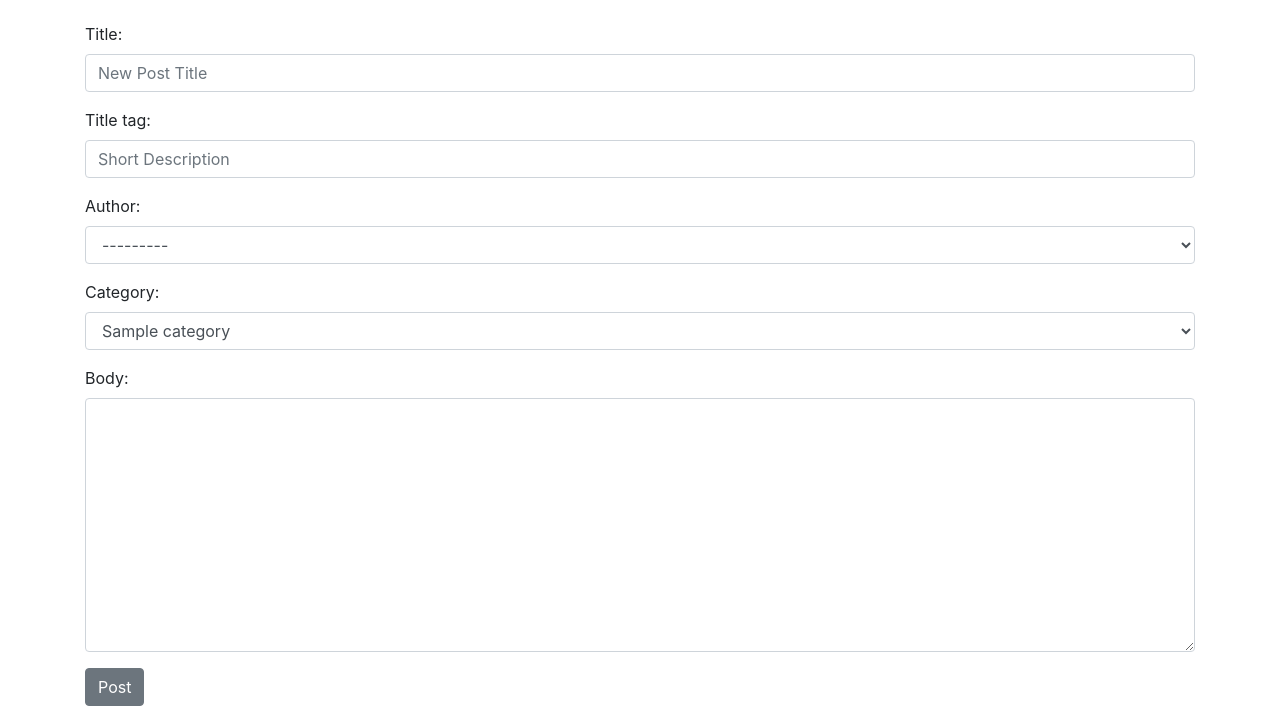
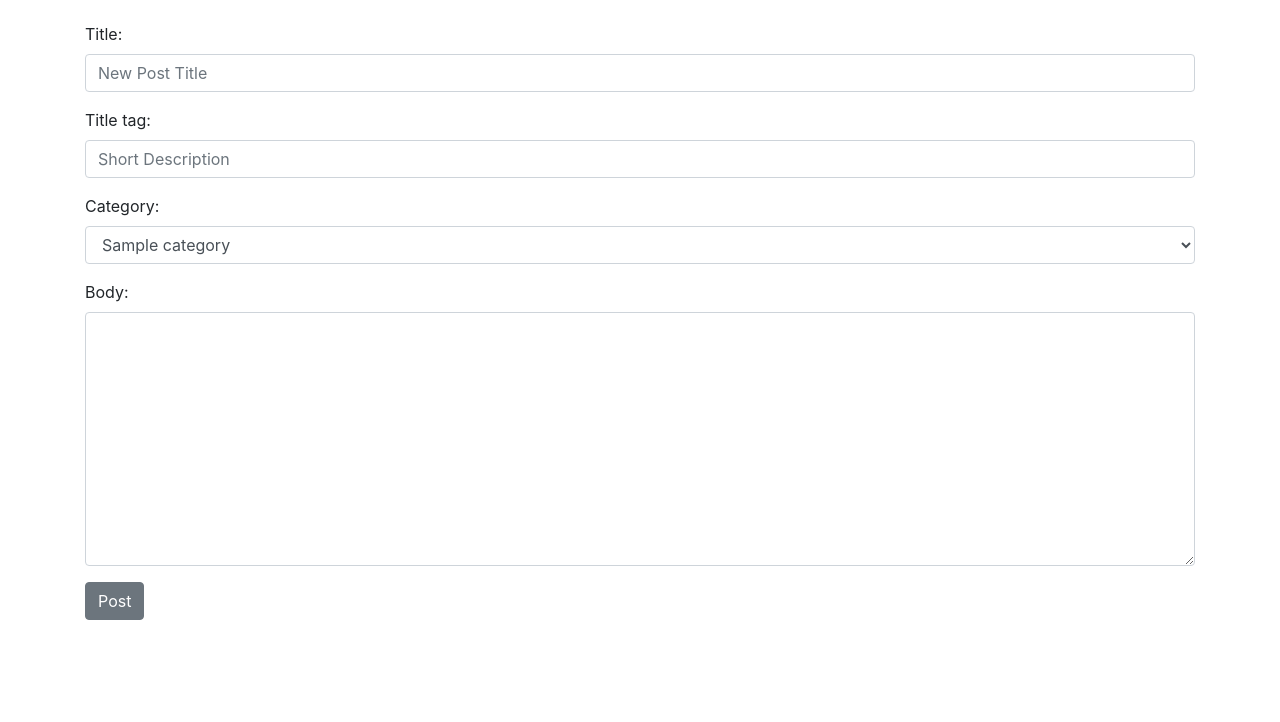
Before and after one commit to jpapu/portfolio, a Django app: page /create_post/ in a window 1280 px wide. Shown: the part 162-884 px from the top of the page. After the commit the page ends 782 px from the top, so only its background shows below. Run offline with Django 3.2, Linux system fonts and the light colour scheme; a user stored in the database is signed in; tables that the repository leaves empty hold one stand-in row (values such as "Sample post"); parts of the project's set-up code (start-up, migrations or seed data) failed here and were passed over; some libraries are stand-ins or nearby versions.

Commit message:
remove author dropdown from create post

```diff
--- a/portfolio/web_app/forms.py
+++ b/portfolio/web_app/forms.py
@@ -16,7 +16,8 @@ class CreatePostForm(forms.ModelForm):
         widgets = {
             'title': forms.TextInput(attrs={'class':'form-control', 'placeholder': 'New Post Title'}),
             'title_tag': forms.TextInput(attrs={'class':'form-control', 'placeholder': 'Short Description'}),
-            'author': forms.Select(attrs={'class':'form-control'}),
+            'author': forms.TextInput(attrs={'class':'form-control', 'value':'', 'id':'username', 'type':'hidden'}),
+            #'author': forms.Select(attrs={'class':'form-control'}),
             'category': forms.Select(choices=choice_list, attrs={'class':'form-control'}),
             #'category': forms.MultipleChoiceField(widget=forms.CheckboxSelectMultiple, choices=choice_list),
             'body': forms.Textarea(attrs={'class':'form-control'}),
--- a/portfolio/web_app/templates/create_post.html
+++ b/portfolio/web_app/templates/create_post.html
@@ -14,6 +14,11 @@
             <button class="btn btn-secondary">Post</button>
         </form>
     </div>
+    <!--Javascript to record user id-->
+    <script>
+        var value = "{{ user.id }}";
+        document.getElementById("username").value = value;
+    </script>
 <!--when no user-->
 {% else %}
 
```
